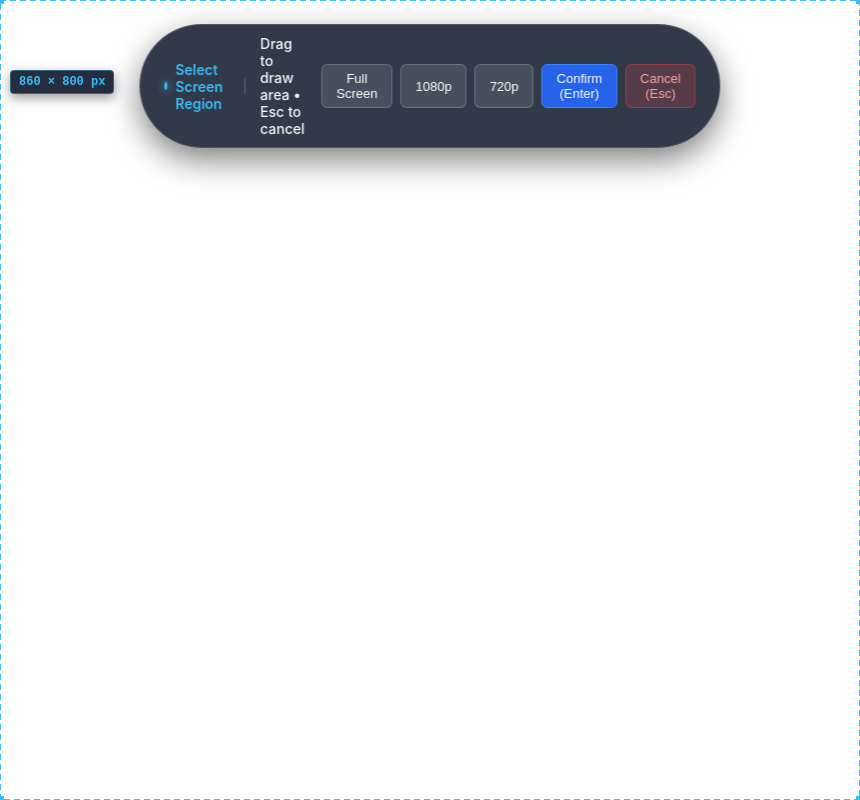
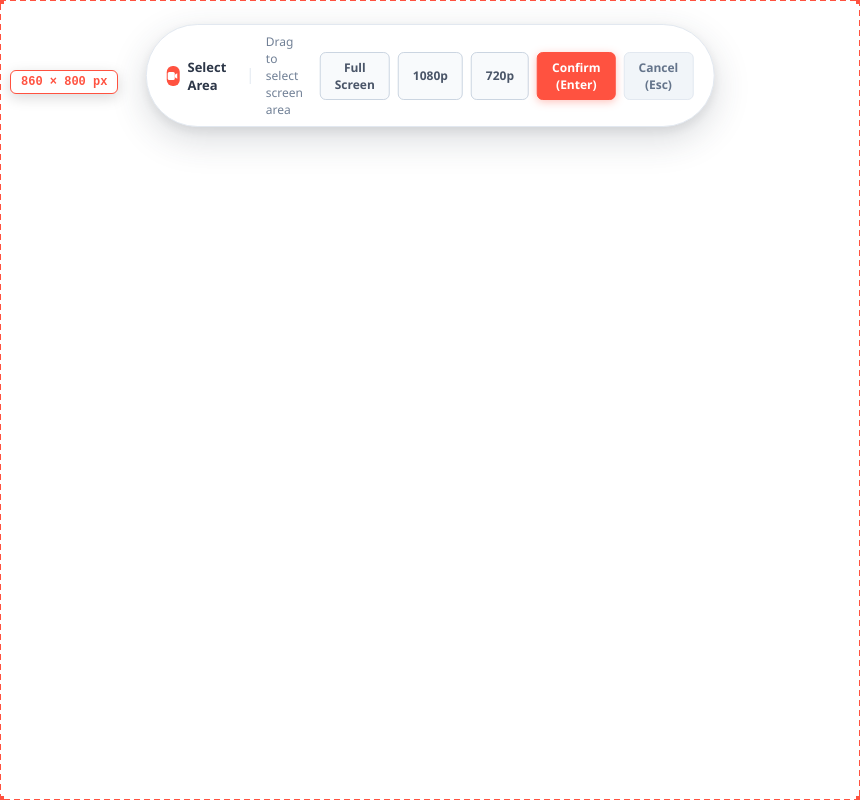
Before and after one commit to jeehank/screen-recorder, an Electron app: page src/renderer/region.html in a window 860 px wide. Both pictures are taken after a click on the button "Full Screen". Drawn offline with Linux system fonts and the light colour scheme; no server answers.

Commit message:
region recording overlay ui change

```diff
--- a/src/renderer/js/region-overlay.js
+++ b/src/renderer/js/region-overlay.js
@@ -55,7 +55,7 @@ function draw() {
     ctx.clearRect(rect.x, rect.y, rect.w, rect.h);
 
     // Stroke border
-    ctx.strokeStyle = '#38bdf8';
+    ctx.strokeStyle = '#ff5240';
     ctx.lineWidth = 2;
     ctx.setLineDash([6, 4]);
     ctx.strokeRect(rect.x, rect.y, rect.w, rect.h);
@@ -63,7 +63,7 @@ function draw() {
 
     // Draw corner handles
     const handleSize = 8;
-    ctx.fillStyle = '#38bdf8';
+    ctx.fillStyle = '#ff5240';
 
     // 4 corners
     ctx.fillRect(rect.x - handleSize/2, rect.y - handleSize/2, handleSize, handleSize);
--- a/src/renderer/region.html
+++ b/src/renderer/region.html
@@ -16,7 +16,7 @@
       height: 100vh;
       overflow: hidden;
       background: transparent;
-      font-family: -apple-system, BlinkMacSystemFont, 'Segoe UI', Roboto, Helvetica, Arial, sans-serif;
+      font-family: 'Segoe UI', -apple-system, BlinkMacSystemFont, Roboto, sans-serif;
     }
     #canvas-container {
       position: absolute;
@@ -36,18 +36,17 @@
       top: 24px;
       left: 50%;
       transform: translateX(-50%);
-      background: rgba(15, 23, 42, 0.85);
-      backdrop-filter: blur(12px);
-      border: 1px solid rgba(255, 255, 255, 0.15);
+      background: #ffffff;
+      border: 1px solid #e2e8f0;
       border-radius: 9999px;
-      padding: 10px 24px;
+      padding: 8px 20px;
       display: flex;
       align-items: center;
       gap: 16px;
-      color: #f8fafc;
-      font-size: 14px;
+      color: #2d3748;
+      font-size: 13px;
       font-weight: 500;
-      box-shadow: 0 12px 32px rgba(0, 0, 0, 0.5);
+      box-shadow: 0 12px 36px rgba(45, 55, 72, 0.18), 0 4px 12px rgba(0, 0, 0, 0.08);
       pointer-events: auto;
       z-index: 1000;
     }
@@ -55,70 +54,85 @@
       display: flex;
       align-items: center;
       gap: 8px;
-      color: #38bdf8;
-      font-weight: 600;
+      color: #2d3748;
+      font-weight: 700;
     }
-    .hud-dot {
-      width: 8px;
-      height: 8px;
-      border-radius: 50%;
-      background: #38bdf8;
-      box-shadow: 0 0 8px #38bdf8;
+    .hud-logo {
+      width: 20px;
+      height: 20px;
+      background: #ff5240;
+      border-radius: 6px;
+      display: flex;
+      align-items: center;
+      justify-content: center;
+      color: #fff;
+    }
+    .hud-logo svg {
+      width: 12px;
+      height: 12px;
     }
     .hud-divider {
       width: 1px;
       height: 16px;
-      background: rgba(255, 255, 255, 0.2);
+      background: #e2e8f0;
+    }
+    .hud-instructions {
+      color: #718096;
+      font-size: 12px;
     }
     .hud-controls {
       display: flex;
       gap: 8px;
     }
     .hud-btn {
-      background: rgba(255, 255, 255, 0.1);
-      border: 1px solid rgba(255, 255, 255, 0.2);
-      color: #fff;
+      background: #f8fafc;
+      border: 1px solid #cbd5e1;
+      color: #4a5568;
       padding: 6px 14px;
       border-radius: 6px;
       cursor: pointer;
-      font-size: 13px;
-      font-weight: 500;
-      transition: all 0.2s ease;
+      font-size: 12px;
+      font-weight: 600;
+      transition: all 0.15s ease;
+      font-family: inherit;
     }
     .hud-btn:hover {
-      background: rgba(255, 255, 255, 0.2);
-      border-color: rgba(255, 255, 255, 0.4);
+      background: #ffffff;
+      border-color: #94a3b8;
     }
     .hud-btn.confirm {
-      background: #2563eb;
-      border-color: #3b82f6;
-      color: #fff;
+      background: #ff5240;
+      border-color: #ff5240;
+      color: #ffffff;
+      box-shadow: 0 2px 8px rgba(255, 82, 64, 0.35);
     }
     .hud-btn.confirm:hover {
-      background: #1d4ed8;
-      box-shadow: 0 0 12px rgba(59, 130, 246, 0.5);
+      background: #fa4430;
+      box-shadow: 0 4px 12px rgba(255, 82, 64, 0.45);
     }
     .hud-btn.cancel {
-      background: rgba(239, 68, 68, 0.2);
-      border-color: rgba(239, 68, 68, 0.4);
-      color: #fca5a5;
+      background: #f1f5f9;
+      border-color: #e2e8f0;
+      color: #64748b;
     }
     .hud-btn.cancel:hover {
-      background: rgba(239, 68, 68, 0.3);
+      background: #fee2e2;
+      border-color: #fca5a5;
+      color: #ef4444;
     }
     .dimension-badge {
       position: absolute;
-      background: rgba(15, 23, 42, 0.9);
-      color: #38bdf8;
-      padding: 4px 8px;
-      border-radius: 4px;
+      background: #ffffff;
+      color: #ff5240;
+      padding: 4px 10px;
+      border-radius: 6px;
       font-size: 12px;
       font-family: monospace;
-      font-weight: 600;
+      font-weight: 700;
       pointer-events: none;
       display: none;
-      border: 1px solid rgba(56, 189, 248, 0.4);
-      box-shadow: 0 4px 12px rgba(0, 0, 0, 0.4);
+      border: 1.5px solid #ff5240;
+      box-shadow: 0 4px 14px rgba(0, 0, 0, 0.15);
       z-index: 500;
     }
   </style>
@@ -126,11 +140,16 @@
 <body>
   <div class="hud">
     <div class="hud-title">
-      <span class="hud-dot"></span>
-      <span>Select Screen Region</span>
+      <div class="hud-logo">
+        <svg viewBox="0 0 24 24" fill="currentColor">
+          <rect x="2" y="4" width="14" height="16" rx="3" fill="#ffffff"/>
+          <polygon points="16 9.5 21 6.5 21 17.5 16 14.5" fill="#ffffff"/>
+        </svg>
+      </div>
+      <span>Select Area</span>
     </div>
     <div class="hud-divider"></div>
-    <span>Drag to draw area • Esc to cancel</span>
+    <span class="hud-instructions">Drag to select screen area</span>
     <div class="hud-controls">
       <button id="btn-full" class="hud-btn">Full Screen</button>
       <button id="btn-1080p" class="hud-btn">1080p</button>
```
